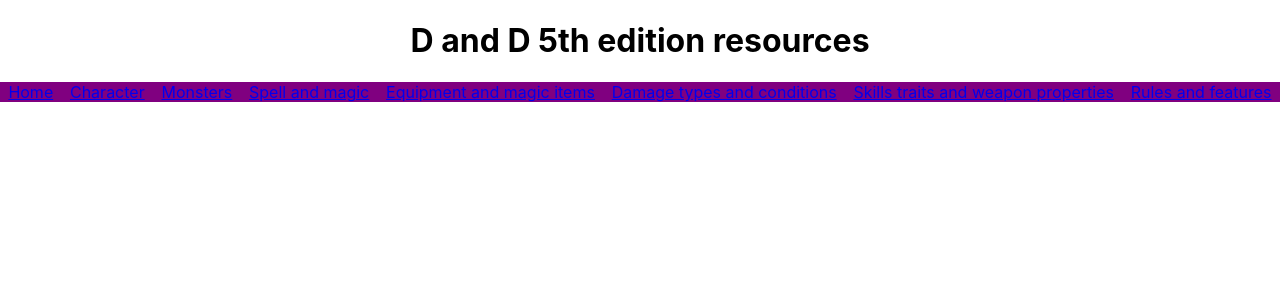
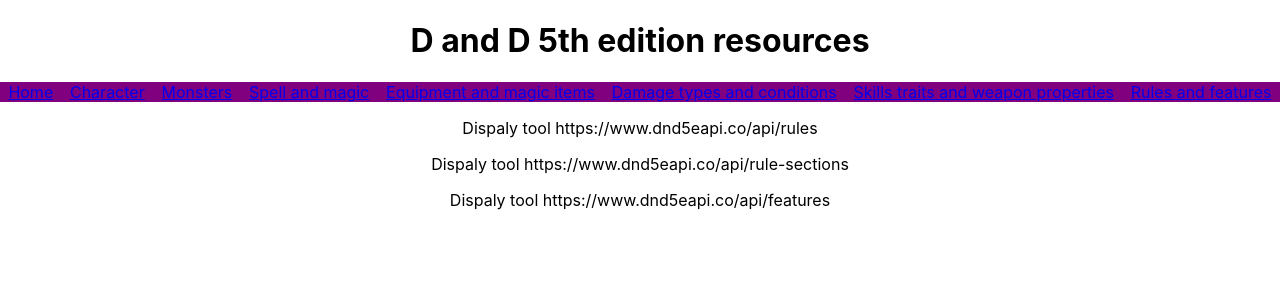
Before and after one commit to justinallenshade/DandD-5thEditionResources, a React (Create React App) app: page /rules in a window 1280 px wide. Shown: the top 300 px of the page. Built offline with nearby package versions, Linux system fonts and the light colour scheme; no server answers.

Commit message:
All urls pulled, arrays available

```diff
--- a/src/App.js
+++ b/src/App.js
@@ -26,6 +26,8 @@ export default function App() {
             <Route path="/monsters" exact render={() => <Monsters url={url}/>} />
             <Route path="/equipment" exact render={() => <Equipment url={url}/>} />
             <Route path="/damage" exact render={() => <Damage url={url}/>} />
+            <Route path="/skills" exact render={() => <Skills url={url}/>} />
+            <Route path="/rules" exact render={() => <Rules url={url}/>} />
         </div>
     </div>
   );
--- a/src/Components/Rules.jsx
+++ b/src/Components/Rules.jsx
@@ -5,6 +5,8 @@ export default function Rules({ url }) {
     return (
         <div>
             <DisplayTool url={url+"rules"} />
+            <DisplayTool url={url+["rule-sections"]} />
+            <DisplayTool url={url+"features"} />
         </div>
     );
 }
--- a/src/Components/Skills.jsx
+++ b/src/Components/Skills.jsx
@@ -5,6 +5,7 @@ export default function Skill({ url }) {
     return (
         <div>
             <DisplayTool url={url+"skills"} />
+            <DisplayTool url={url+["weapon-properties"]} />
         </div>
     );
 }
```
Also changed, not shown: 1 other file (tests, documents, lock files or other folders).
